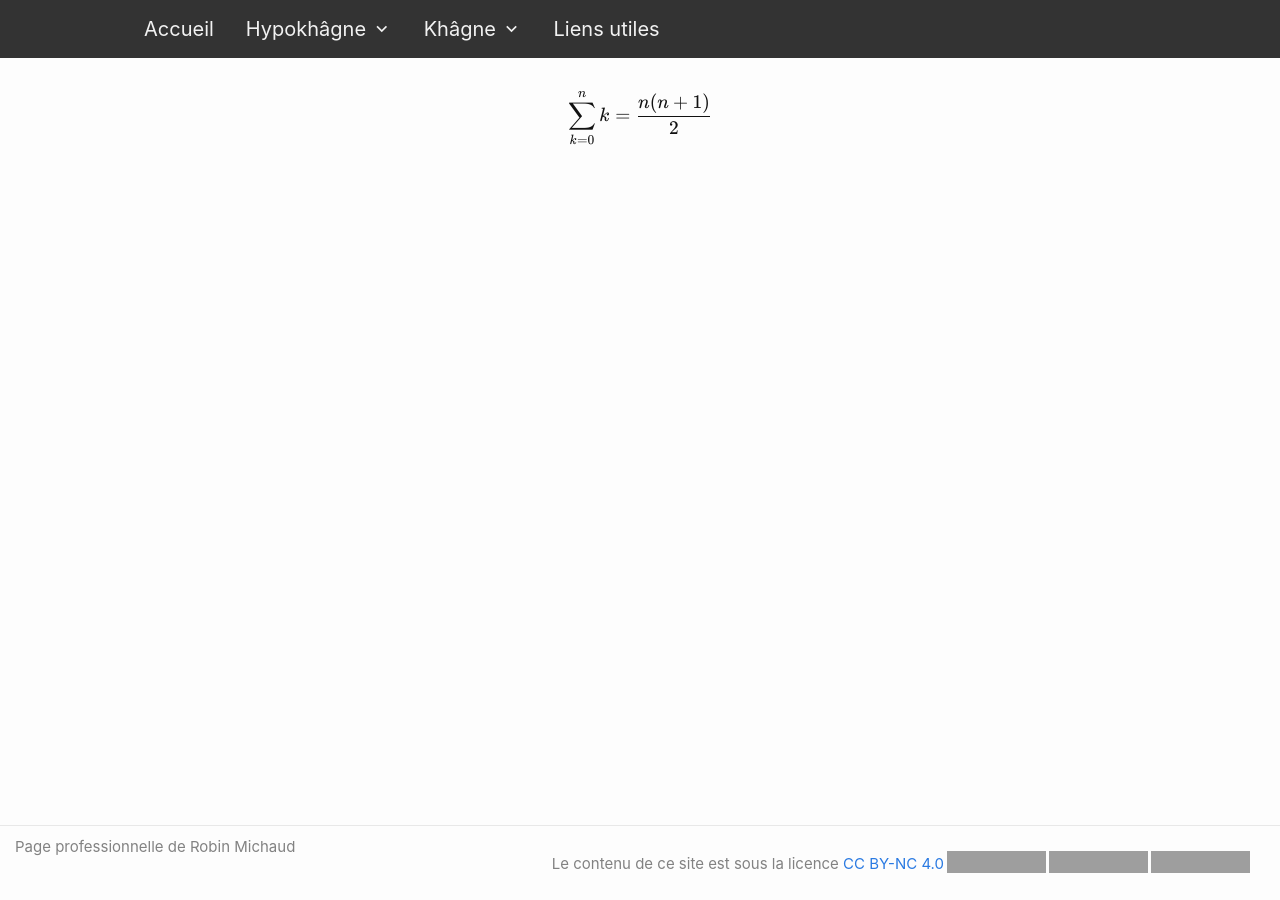
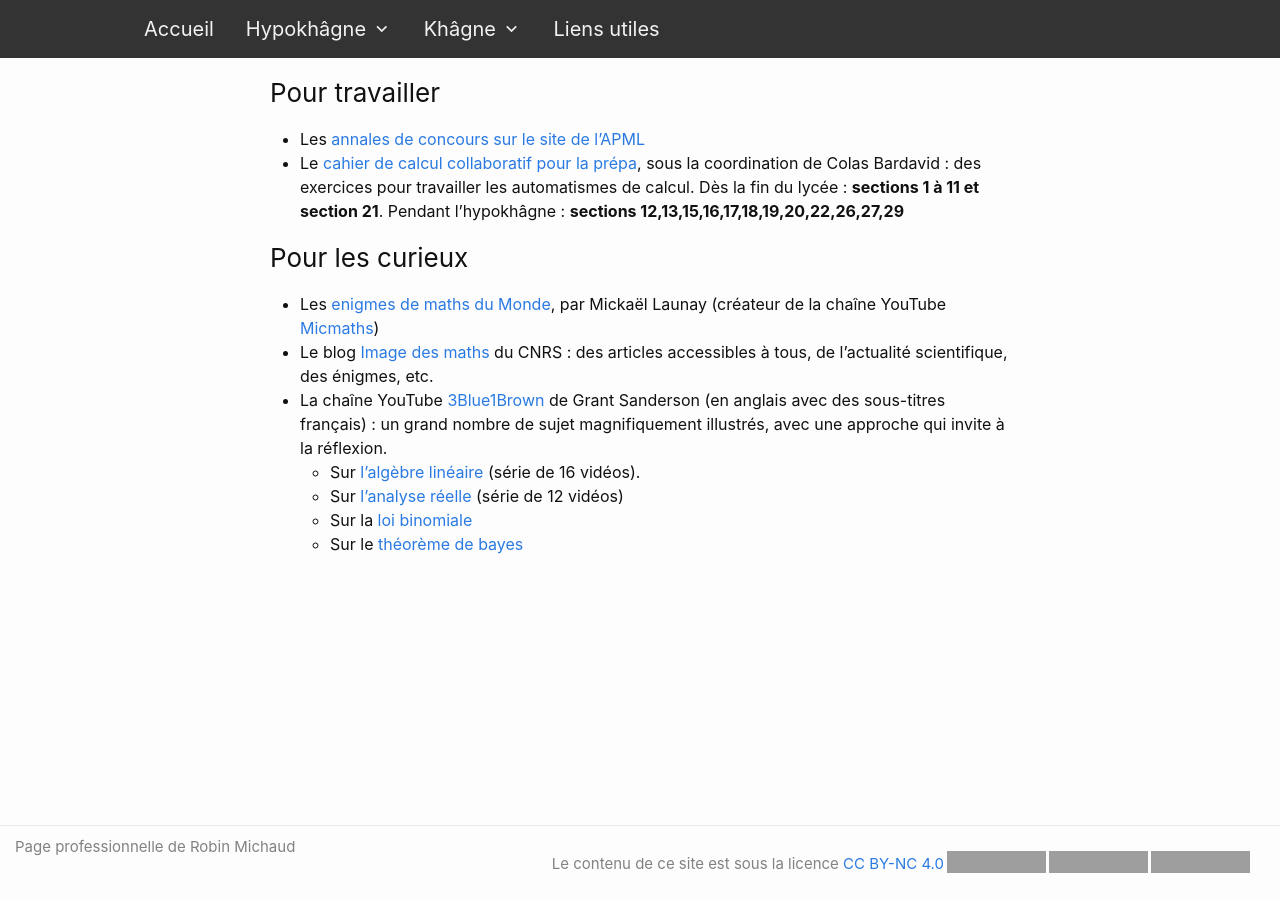
Before and after one commit to michaudmaths/michaudmaths.github.io, a Jekyll site: the page built from menu/liens_utiles.markdown, in a window 1280 px wide. Built offline with Jekyll 4.4.1, drawn with Linux system fonts in a browser that asks for light colours; nearby versions of some CDN libraries; grey boxes are pictures that could not be loaded.

Commit message:
ajout de quelques liens utiles

```diff
--- a/_data/files.yml
+++ b/_data/files.yml
@@ -80,7 +80,7 @@ chapitres_hk:
     exercices :
     annexes :
       - name : Changements de base
-        path : ''
+        path : 'changement_de_base'
 
   - title : Familles de variables aléatoires
     cours : 'cours_hk_15_familles_de_variables_aleatoires'
@@ -92,7 +92,7 @@ chapitres_hk:
     exercices :
     annexes :
       - name : Tableau de primitives
-        path : ''
+        path : 'tableau_primitives'
 
   - title : Nombres complexes
     cours : 'cours_hk_17_nombres_complexes'
--- a/menu/liens_utiles.markdown
+++ b/menu/liens_utiles.markdown
@@ -5,6 +5,16 @@ permalink: /liens/
 katex: True
 ---
 
+### Pour travailler
+- Les <a href="https://apml-maths.com/mathematiques/annales/">annales de concours sur le site de l'APML</a>
+- Le <a href="https://colasbd.github.io/cdc/">cahier de calcul collaboratif pour la prépa</a>, sous la coordination de Colas Bardavid : des exercices pour travailler les automatismes de calcul.   Dès la fin du lycée : <strong>sections 1 à 11 et section 21</strong>. Pendant l'hypokhâgne : <strong>sections 12,13,15,16,17,18,19,20,22,26,27,29</strong>
 
+### Pour les curieux
 
-$$\displaystyle\sum_{k=0}^nk=\dfrac{n(n+1)}{2}$$
+- Les <a href="https://www.lemonde.fr/les-enigmes-maths-du-monde/">enigmes de maths du Monde</a>, par Mickaël Launay (créateur de la chaîne YouTube <a href="https://www.youtube.com/@Micmaths">Micmaths</a>)
+- Le blog <a href="https://images.math.cnrs.fr/">Image des maths</a> du CNRS : des articles accessibles à tous, de l'actualité scientifique, des énigmes, etc.
+- La chaîne YouTube <a href="https://www.youtube.com/@3blue1brown">3Blue1Brown</a> de Grant Sanderson (en anglais avec des sous-titres français) : un grand nombre de sujet magnifiquement illustrés, avec une approche qui invite à la réflexion.
+    - Sur <a href="https://www.youtube.com/watch?v=fNk_zzaMoSs&list=PLZHQObOWTQDPD3MizzM2xVFitgF8hE_ab">l'algèbre linéaire </a> (série de 16 vidéos).
+    - Sur <a href="https://www.youtube.com/watch?v=WUvTyaaNkzM&list=PLZHQObOWTQDMsr9K-rj53DwVRMYO3t5Yr">l'analyse réelle</a> (série de 12 vidéos)
+    - Sur la <a href="https://www.youtube.com/watch?v=8idr1WZ1A7Q">loi binomiale</a>
+    - Sur le <a href="https://www.youtube.com/watch?v=U_85TaXbeIo">théorème de bayes</a>
```
